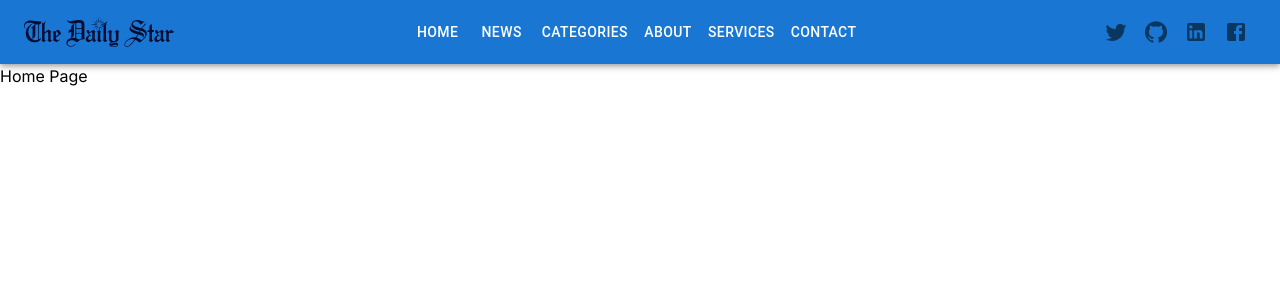
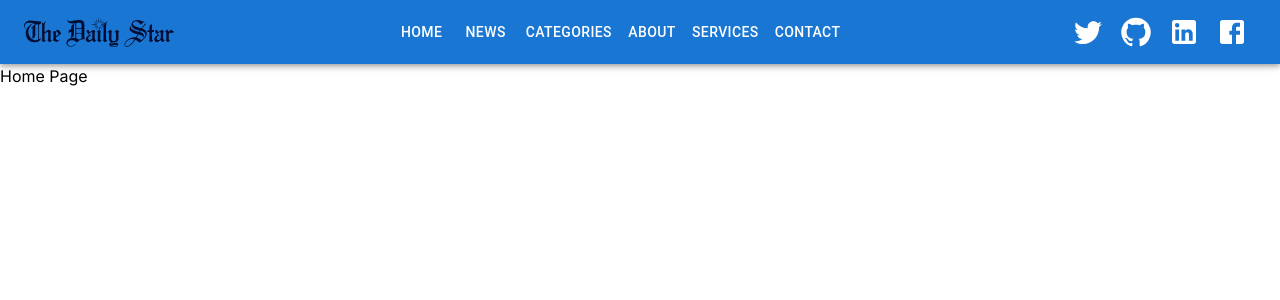
Before and after one commit to mrokonuzzaman040/the-daily-star, a Next.js app: page / in a window 1280 px wide. Shown: the top 300 px of the page. Built offline with nearby package versions, Linux system fonts and the light colour scheme.

Commit message:
Update Navbar styles

```diff
--- a/src/components/shared/Navbar.js
+++ b/src/components/shared/Navbar.js
@@ -55,7 +55,15 @@ function Navbar() {
                         ))}
                     </Box>
 
-                    <Box className="flex justify-between">
+                    <Box sx={{
+                        "& svg": {
+                            color: "white",
+                            fontSize: "2rem",
+                            "&:hover": {
+                                color: "#00acee"
+                            }
+                        }
+                    }} className="flex justify-between">
                         <IconButton>
                             <Twitter />
                         </IconButton>
```
